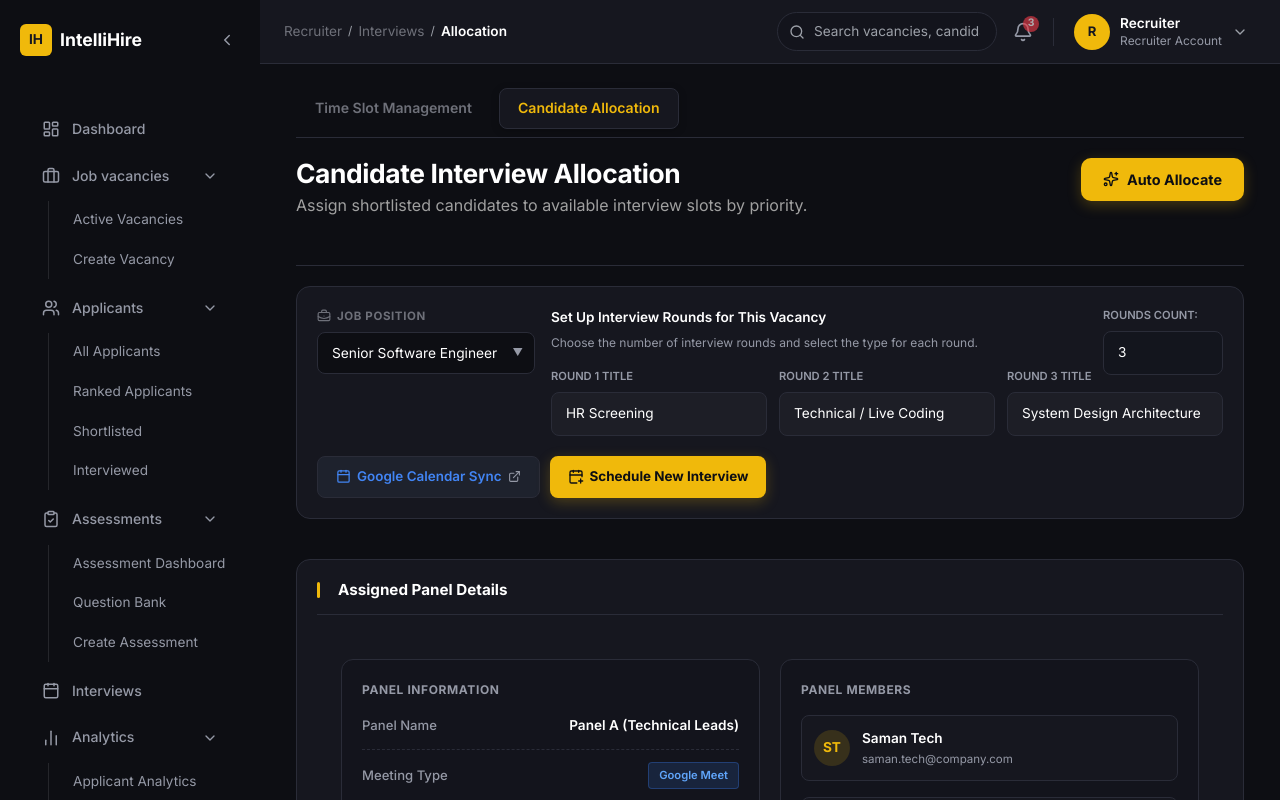
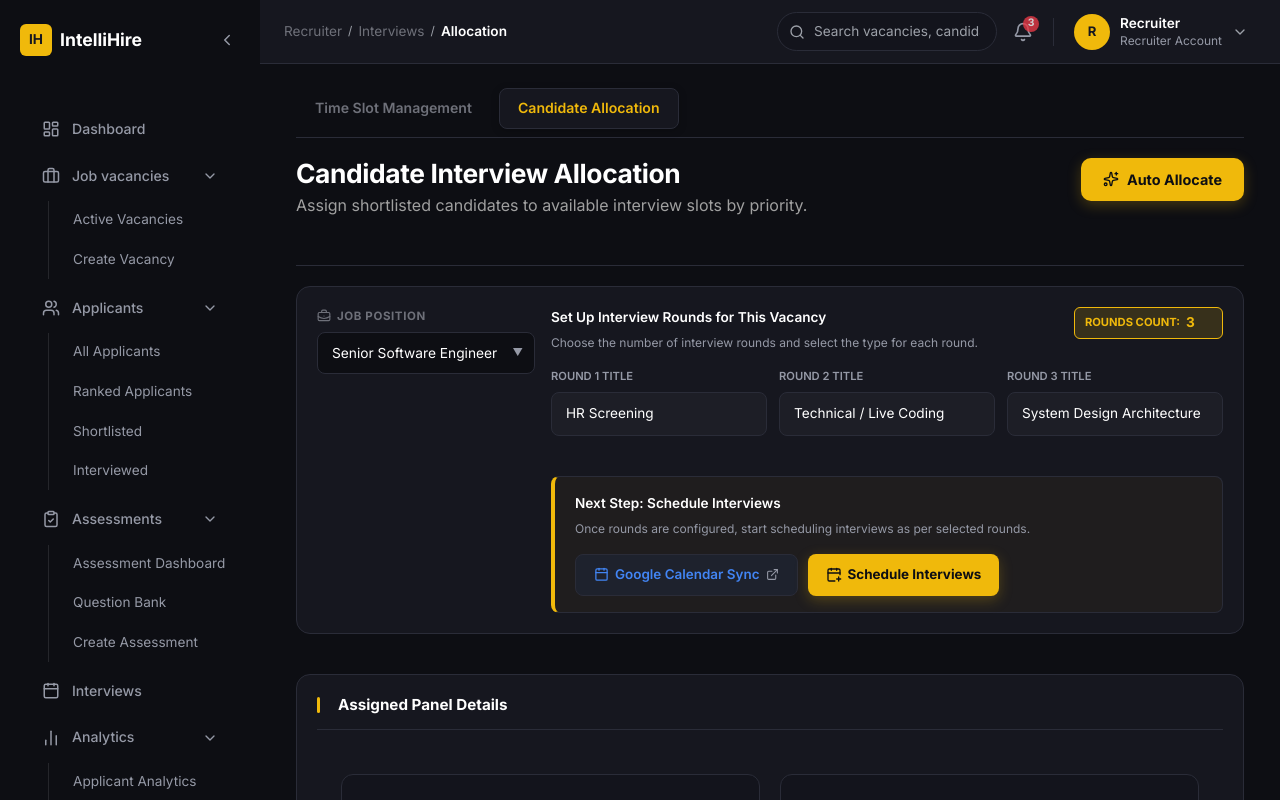
Before and after one commit to IntelliHire-project/Source-code, a React (Create React App) app in the folder frontend/: page /recruiter/interviews/allocation in a window 1280 px wide. Shown: the top 800 px of the page. Built offline with nearby package versions, Linux system fonts and the light colour scheme.

Commit message:
feat: updated interview section

```diff
--- a/frontend/src/pages/recruiter/InterviewAllocation/CandidateInterviewAllocation.jsx
+++ b/frontend/src/pages/recruiter/InterviewAllocation/CandidateInterviewAllocation.jsx
@@ -473,15 +473,39 @@ export default function CandidateInterviewAllocationPage({ embeddedVacancy = nul
                 Choose the number of interview rounds and select the type for each round.
               </p>
             </div>
-            <div style={{ position: 'absolute', top: 0, right: 0, width: '120px' }}>
-              <label style={{ display: 'block', fontSize: '0.7rem', color: '#9599A6', marginBottom: '6px', fontWeight: 600 }}>ROUNDS COUNT:</label>
+            <div style={{
+              position: 'absolute',
+              top: 0,
+              right: 0,
+              display: 'flex',
+              alignItems: 'center',
+              background: 'rgba(240, 185, 11, 0.15)',
+              border: '1px solid #F0B90B',
+              borderRadius: '6px',
+              padding: '0 10px',
+              height: '32px'
+            }}>
+              <label style={{ fontSize: '0.7rem', color: '#F0B90B', fontWeight: 700, margin: 0, whiteSpace: 'nowrap', cursor: 'pointer' }}>
+                ROUNDS COUNT:
+              </label>
               <input
                 type="number"
                 min="1"
                 max="10"
                 value={roundsCount}
                 onChange={handleRoundsCountChange}
-                style={{ width: '100%', padding: '10px 14px', borderRadius: '8px', border: '1px solid var(--border-dark, #2A2C38)', background: 'var(--bg-dark, #13151D)', color: 'var(--text-on-dark, #fff)', fontSize: '0.85rem', outline: 'none' }}
+                style={{
+                  width: '28px',
+                  background: 'transparent',
+                  border: 'none',
+                  color: '#F0B90B',
+                  fontSize: '0.85rem',
+                  fontWeight: 700,
+                  outline: 'none',
+                  textAlign: 'center',
+                  marginLeft: '4px',
+                  padding: 0
+                }}
               />
             </div>
 
@@ -502,10 +526,30 @@ export default function CandidateInterviewAllocationPage({ embeddedVacancy = nul
                 </div>
               ))}
             </div>
-          </div>
+
+            {/* Next Step Section */}
+            <div style={{
+              marginTop: '24px',
+              border: '1px solid var(--border-dark, #2A2C38)',
+              borderLeft: '4px solid #F0B90B',
+              backgroundColor: 'rgba(240, 185, 11, 0.04)',
+              borderRadius: '8px',
+              padding: '16px 20px',
+              display: 'flex',
+              alignItems: 'center',
+              justifyContent: 'space-between',
+              flexWrap: 'wrap',
+              gap: '16px'
+            }}>
+              <div>
+                <h4 style={{ fontSize: '0.85rem', fontWeight: 600, color: 'var(--text-on-dark, #fff)', margin: '0 0 4px 0' }}>
+                  Next Step: Schedule Interviews
+                </h4>
+                <p style={{ fontSize: '0.75rem', color: '#9599A6', margin: 0 }}>
+                  Once rounds are configured, start scheduling interviews as per selected rounds.
+                </p>
               </div>
 
-        {/* Action Buttons Group (Google Calendar + Schedule New Interview) */}
               <div style={{ display: 'flex', alignItems: 'center', gap: '10px' }}>
                 <a
                   href="https://calendar.google.com/calendar/r"
@@ -543,10 +587,14 @@ export default function CandidateInterviewAllocationPage({ embeddedVacancy = nul
                       state: { selectedVacancy: embeddedVacancy ? embeddedVacancy.title : jobPosition, openForm: true },
                     })
                   }
+                  style={{ height: '42px' }}
                 >
                   <CalendarPlus size={16} />
-            <span>Schedule New Interview</span>
+                  <span>Schedule Interviews</span>
                 </button>
+              </div>
+            </div>
+          </div>
         </div>
       </div>
 
```
Lines whose indentation alone changed are shown as unchanged.
